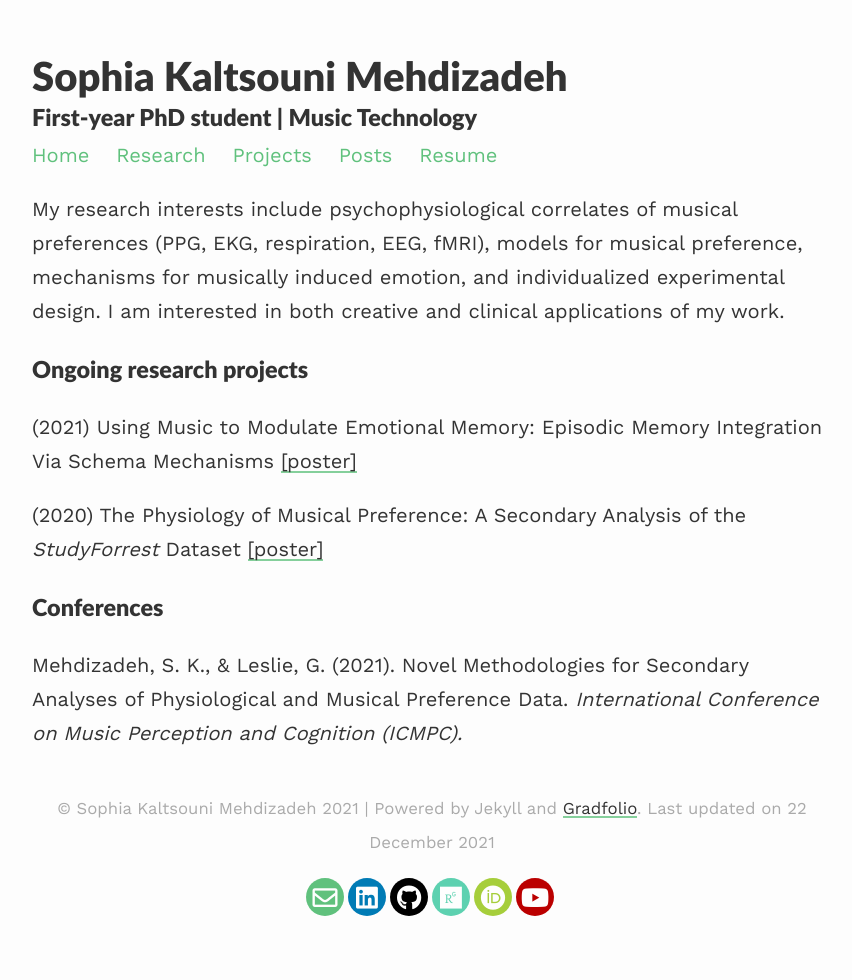
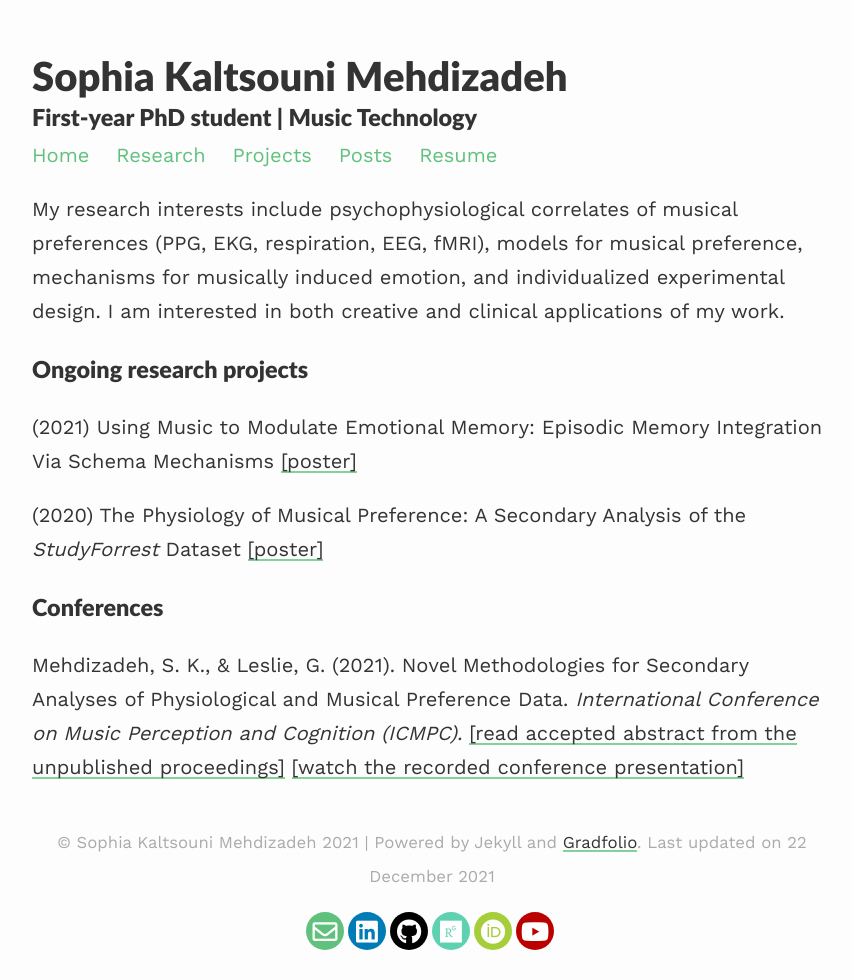
Before and after one commit to smehdizadeh/smehdizadeh.github.io, a Jekyll site: the page built from _pages/research.md, in a window 1280 px wide. Shown: the whole page, without its empty margins (208-1060 px from the left). Built offline with Jekyll 4.4.1, drawn with Linux system fonts in a browser that asks for light colours; nearby versions of some CDN libraries.

Commit message:
Update research.md

```diff
--- a/_pages/research.md
+++ b/_pages/research.md
@@ -16,3 +16,4 @@ My research interests include psychophysiological correlates of musical preferen
 ### Conferences ###
 
 Mehdizadeh, S. K., & Leslie, G. (2021). Novel Methodologies for Secondary Analyses of Physiological and Musical Preference Data. *International Conference on Music Perception and Cognition (ICMPC).*
+[[read accepted abstract from the unpublished proceedings]](https://drive.google.com/file/d/19EWTme7o50mX_L0zYN204Hpaqd2EUhN4/view) [[watch the recorded conference presentation]](https://youtu.be/3p1wVwXEl0Y)
```
